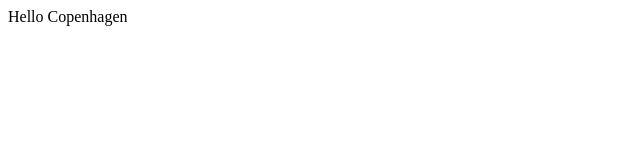
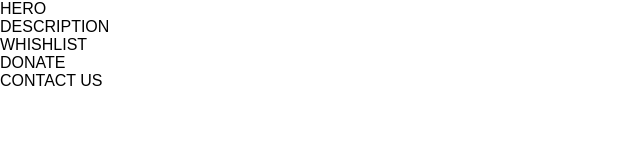
Before and after one commit to devicelabcph/devicelabcph.github.io, a plain HTML site: page index.html in a window 1280 px wide. Shown: the whole page, without its empty margins (0-640 px from the left). Drawn offline with Linux system fonts and the light colour scheme.

Commit message:
Initial markup.

```diff
--- a/index.html
+++ b/index.html
@@ -1 +1,14 @@
-Hello Copenhagen
+<!DOCTYPE html>
+<html>
+  <head>
+    <title>Copenhagen Device Lab</title>
+    <link rel="stylesheet" type="text/css" href="lib/minfwk.min.css">
+  </head>
+  <body>
+    <div class="hero">HERO</div>
+    <div class="description">DESCRIPTION</div>
+    <div class="whishlist">WHISHLIST</div>
+    <div class="donate">DONATE</div>
+    <div class="contact-us">CONTACT US</div>
+  </body>
+</html>
```
Also changed, not shown: lib/minfwk.min.css (added, +1 -0 lines).
